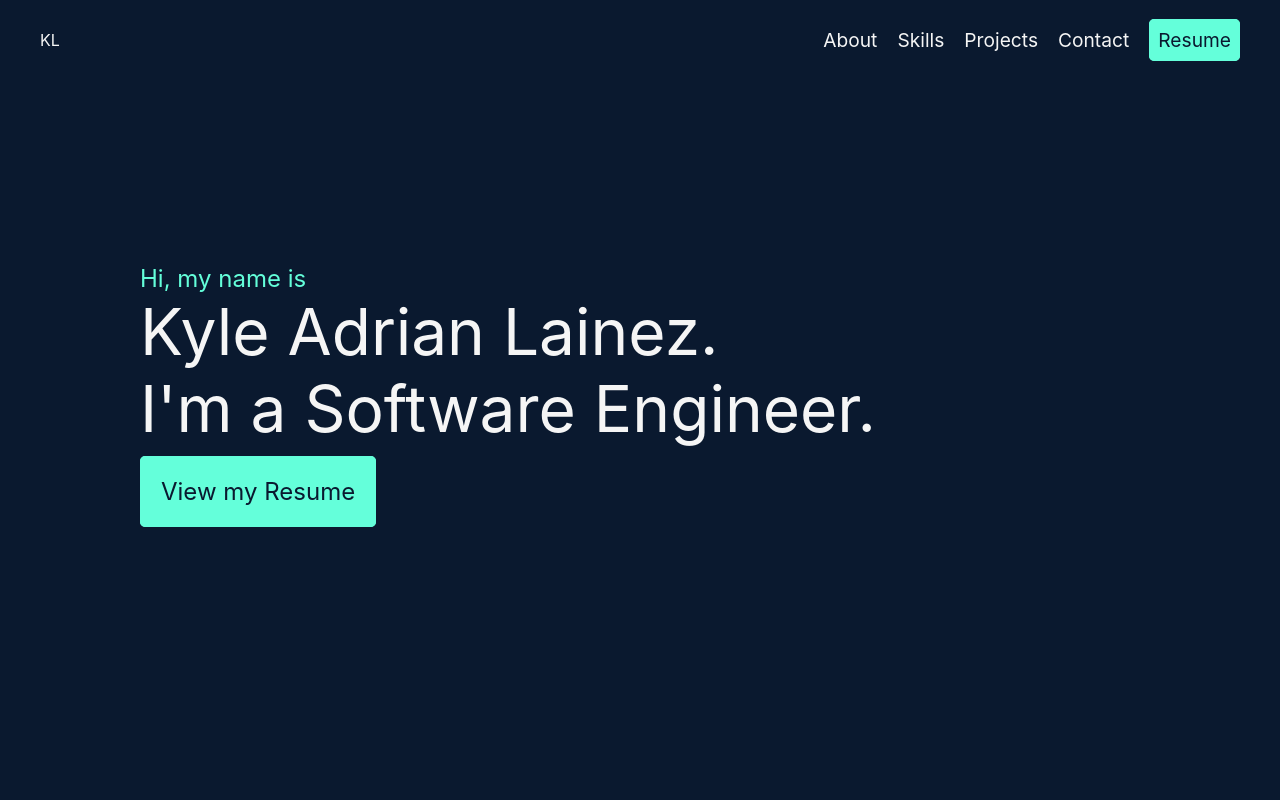
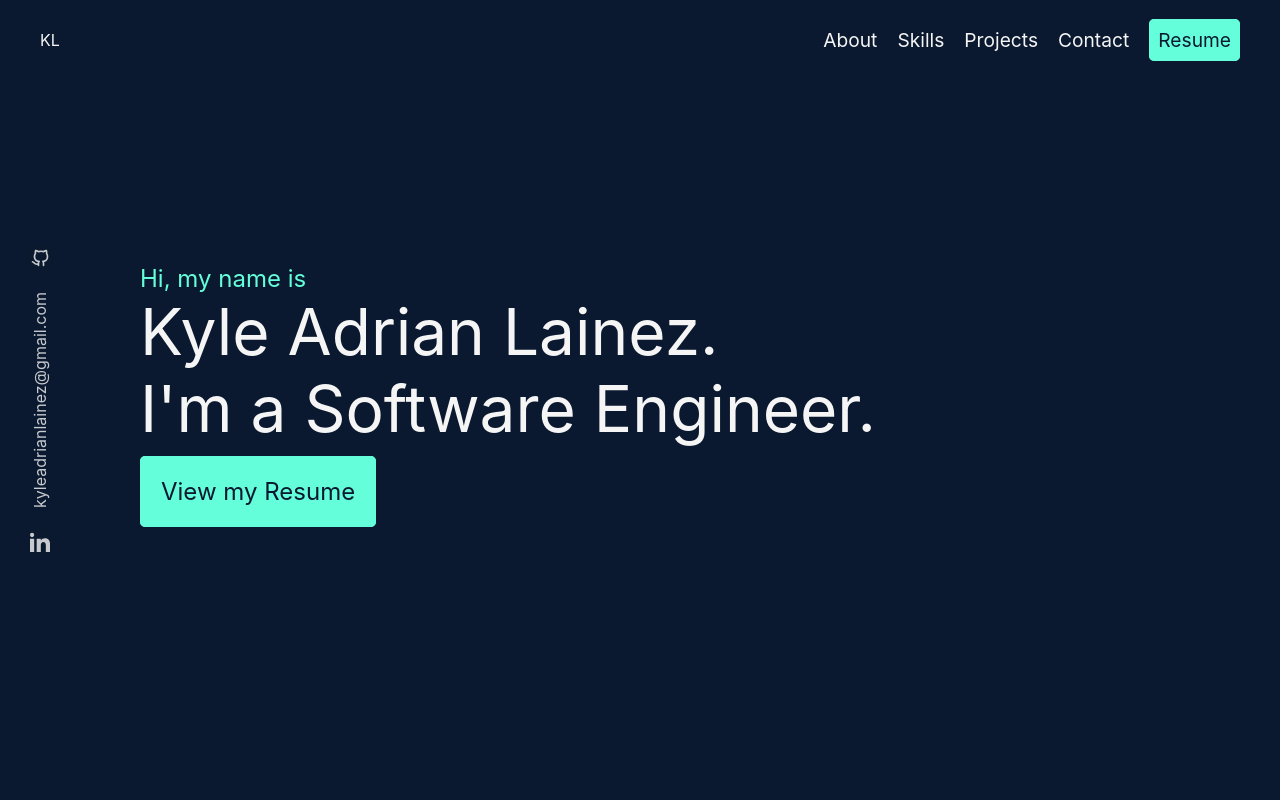
Before and after one commit to kylelainez/Portfolio-react, a React (Create React App) app: page / in a window 1280 px wide. Shown: the top 800 px of the page. Built offline with nearby package versions, Linux system fonts and the light colour scheme.

Commit message:
Add Left Component

```diff
--- a/src/components/leftComponent/leftComponent.css
+++ b/src/components/leftComponent/leftComponent.css
@@ -0,0 +1,50 @@
+.leftComponent{
+    height: 100%;
+    width: 80px;
+    display: flex;
+    position: fixed;
+    justify-content: center;
+    align-items: center;
+    flex-direction: column;
+}
+
+
+.leftComponent a{
+    margin: 10px 0;
+}
+
+.rotated{
+    writing-mode: vertical-lr;
+    color: var(--color-3);
+    transform: rotate(180deg);
+    text-decoration: none;
+    padding: 2px;
+    margin: 0 2px;
+    transition: ease-in-out, 500ms;
+    opacity: 0.8;
+    display: flex;
+    justify-content: center;
+    align-items: center;
+}
+
+.leftComponent a svg{
+    display: flex;
+    justify-content: center;
+    align-items: center;
+    height: 20px;
+    fill: var(--color-3);
+    background-color: var(--color-1);
+    padding: 2px;
+    transition: ease-in-out, 500ms;
+    margin: 0 2px;
+    opacity: 0.8;
+}
+
+.leftComponent a svg:hover{
+    height: 30px;
+    fill: var(--color-2);
+}
+
+.rotated:hover{
+    color: var(--color-2);
+}
--- a/src/components/leftComponent/leftComponent.jsx
+++ b/src/components/leftComponent/leftComponent.jsx
@@ -2,7 +2,19 @@ import React from 'react';
 import './leftComponent.css';
 
 function leftComponent(){
-    return <div></div>;
+    return <div className="leftComponent">
+        <a rel="noreferrer" href="https://github.com/kylelainez/" target="_blank">
+            <svg xmlns="http://www.w3.org/2000/svg" xmlnsXlink="http://www.w3.org/1999/xlink" aria-hidden="true" focusable="false" preserveAspectRatio="xMidYMid meet" viewBox="0 0 24 24"><path d="M16.24 22a1 1 0 0 1-1-1v-2.6a2.15 2.15 0 0 0-.54-1.66a1 1 0 0 1 .61-1.67C17.75 14.78 20 14 20 9.77a4 4 0 0 0-.67-2.22a2.75 2.75 0 0 1-.41-2.06a3.71 3.71 0 0 0 0-1.41a7.65 7.65 0 0 0-2.09 1.09a1 1 0 0 1-.84.15a10.15 10.15 0 0 0-5.52 0a1 1 0 0 1-.84-.15a7.4 7.4 0 0 0-2.11-1.09a3.52 3.52 0 0 0 0 1.41a2.84 2.84 0 0 1-.43 2.08a4.07 4.07 0 0 0-.67 2.23c0 3.89 1.88 4.93 4.7 5.29a1 1 0 0 1 .82.66a1 1 0 0 1-.21 1a2.06 2.06 0 0 0-.55 1.56V21a1 1 0 0 1-2 0v-.57a6 6 0 0 1-5.27-2.09a3.9 3.9 0 0 0-1.16-.88a1 1 0 1 1 .5-1.94a4.93 4.93 0 0 1 2 1.36c1 1 2 1.88 3.9 1.52a3.89 3.89 0 0 1 .23-1.58c-2.06-.52-5-2-5-7a6 6 0 0 1 1-3.33a.85.85 0 0 0 .13-.62a5.69 5.69 0 0 1 .33-3.21a1 1 0 0 1 .63-.57c.34-.1 1.56-.3 3.87 1.2a12.16 12.16 0 0 1 5.69 0c2.31-1.5 3.53-1.31 3.86-1.2a1 1 0 0 1 .63.57a5.71 5.71 0 0 1 .33 3.22a.75.75 0 0 0 .11.57a6 6 0 0 1 1 3.34c0 5.07-2.92 6.54-5 7a4.28 4.28 0 0 1 .22 1.67V21a1 1 0 0 1-.94 1z"/></svg>
+        </a>
+        <a rel="noreferrer" href="mailto:kyleadrianlainez@gmail.com" target="_blank" className="rotated">
+            <div>
+                kyleadrianlainez@gmail.com
+            </div>
+        </a>
+        <a rel="noreferrer" href="https://www.linkedin.com/in/kyle-adrian-lainez/" target="_blank">
+            <svg xmlns="http://www.w3.org/2000/svg" xmlnsXlink="http://www.w3.org/1999/xlink"  viewBox="0 0 24 24"><path d="M4.98 3.5c0 1.381-1.11 2.5-2.48 2.5s-2.48-1.119-2.48-2.5c0-1.38 1.11-2.5 2.48-2.5s2.48 1.12 2.48 2.5zm.02 4.5h-5v16h5v-16zm7.982 0h-4.968v16h4.969v-8.399c0-4.67 6.029-5.052 6.029 0v8.399h4.988v-10.131c0-7.88-8.922-7.593-11.018-3.714v-2.155z"/></svg>
+        </a>
+    </div>;
 }
 
 export default leftComponent;
--- a/src/pages/App/App.js
+++ b/src/pages/App/App.js
@@ -1,6 +1,8 @@
 import React from 'react';
 import NavBar from '../../components/navbar/navbar';
 import Container from '../../components/container/container'
+import LeftComponent from '../../components/leftComponent/leftComponent';
+import RightComponent from '../../components/rightComponent/rightComponent';
 import './App.css';
 
 function App() {
@@ -8,7 +10,9 @@ function App() {
     <div className="App">
       <NavBar />
       <div>
+        <LeftComponent />
         <Container />
+        <RightComponent />
       </div>
     </div>
   );
```
Also changed, not shown: 1 other file (tests, documents, lock files or other folders).
